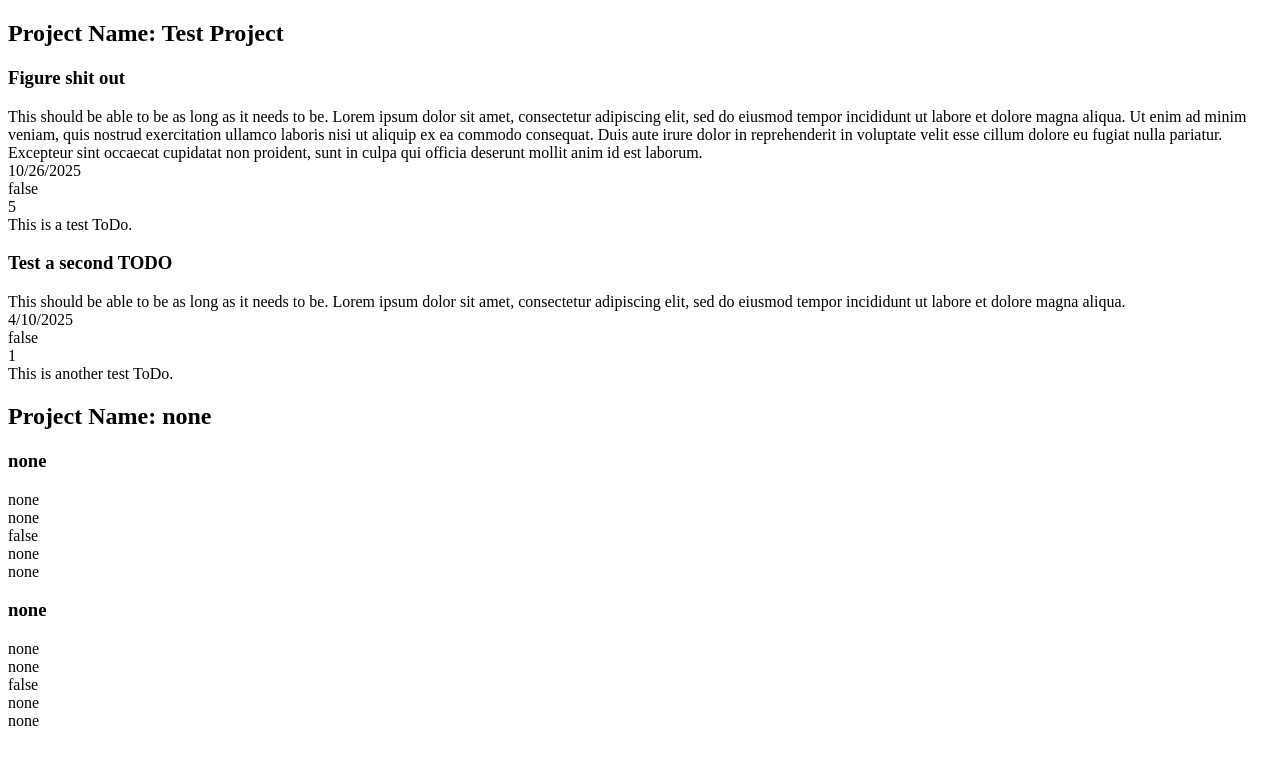
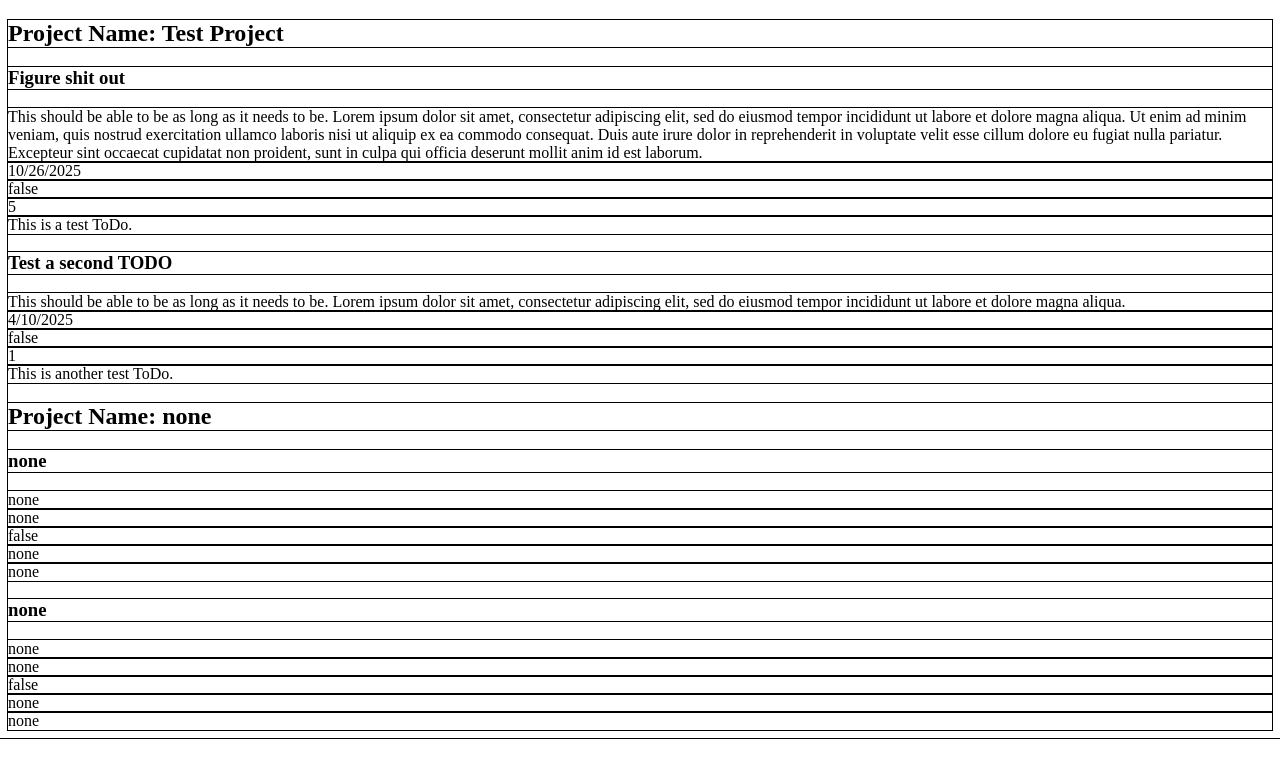
Before and after one commit to strgtscntst/Project---Todo-List, a website built with webpack: page src/template.html in a window 1280 px wide. Built offline with nearby package versions, Linux system fonts and the light colour scheme.

Commit message:
refactor populateContent and renaming funcs
- renamed several functions for clarity
- split populateContent for SRP. New function createProjectCardList()
    handles card list creation, while populateContent handles
    populating the #content div.

```diff
--- a/src/index.js
+++ b/src/index.js
@@ -1,3 +1,4 @@
+import './styles.css'
 console.log("Connection Established")
 
 //TODO: figure out a way to collapse both Project and ToDo cards
@@ -5,37 +6,40 @@ console.log("Connection Established")
 const projects = []
 const CONTENT = document.getElementById("content")
 
-function populateContent(projects){
+function createProjectCardList(projects){
+    let projectCardArray = []
     projects.forEach(project => {
-        let projectCard = generateProjectCard(project)
-        CONTENT.appendChild(projectCard)
+        let projectCard = createProjectCard(project)
+        projectCardArray.push(projectCard)
     });
+    return projectCardArray
 }
 
-function generateProjectCard(project){
-    //initiate project card
+function populateContent(projects){
+    let cardList = createProjectCardList(projects)
+    cardList.forEach(projectCard => CONTENT.appendChild(projectCard))
+
+}
+
+function createProjectCard(project){
+    //TODO: provide indicator for project.complete boolean
     let projectCard = document.createElement("div");
-    //generate title element
     let title = document.createElement("h2")
     title.textContent= `Project Name: ${project.projectName}`
 
     projectCard.appendChild(title)
-    console.log(`PROJECT NAME: ${project.projectName}`)
 
     project.toDos.forEach(toDo =>{
-        let toDoCard = generateToDoCard(toDo)
+        let toDoCard = createToDoCard(toDo)
         projectCard.appendChild(toDoCard);
     })
 
     return projectCard
 }
 
-function generateToDoCard(toDo){
-    //TODO: make this actually generate a div with the relevant elements
+function createToDoCard(toDo){
     let toDoCard = document.createElement("div")
     toDoCard.setAttribute("class", "toDoCard")
-
-    console.log(toDo)
 
     Object.entries(toDo).forEach(
         entry => appendKeyValueToCard(toDoCard, entry)
@@ -46,8 +50,9 @@ function generateToDoCard(toDo){
 }
 
 function appendKeyValueToCard(targetCard, [key, value]){
-    console.log(key)
     let newDiv
+    //TODO: ensure appropriate display for Dates
+    //TODO: ensure appropriate display for "complete" boolean
     if (key === "title"){
         newDiv = document.createElement("h3")
     } else {
--- /dev/null
+++ b/src/styles.css
@@ -0,0 +1,3 @@
+*{
+    outline: 1px solid black;
+}
```
Also changed, not shown: src/template.html (+4 -1 lines), dist/index.html, dist/main.js.
